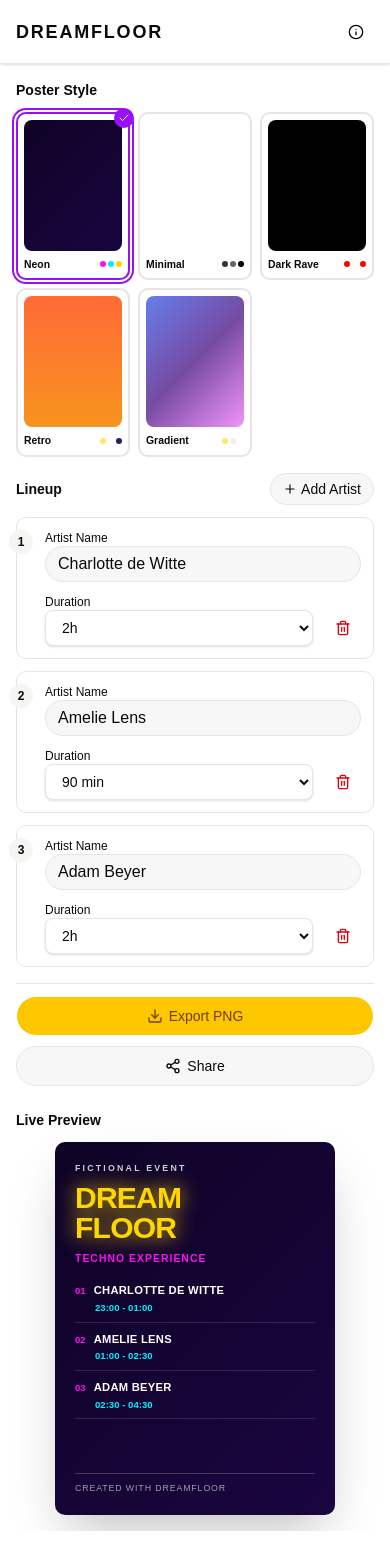
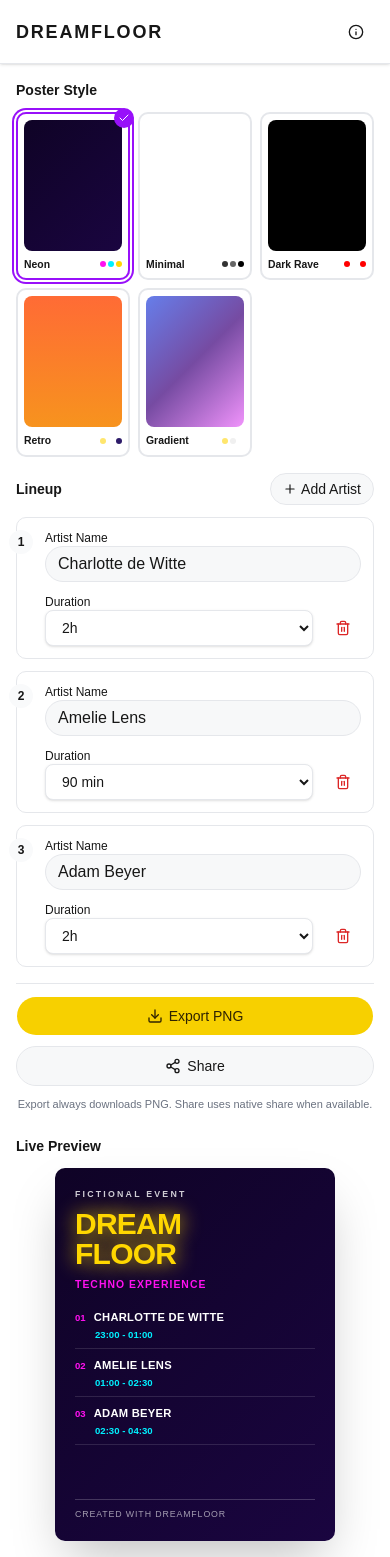
Before and after one commit to mholtyn/dreamfloor, a React (Vite) app: page / in a window 390 px wide. Before the commit the page ends 1531 px from the top, so only its background shows below. Built offline with nearby package versions, Linux system fonts and the light colour scheme.

Commit message:
feat: v1.1

```diff
--- a/src/App.tsx
+++ b/src/App.tsx
@@ -1,14 +1,13 @@
 import { useState } from "react";
-import type { PresetId, LineupSlot } from "@/types";
+import { ExportActions } from "@/components/export-actions";
+import { InfoModal } from "@/components/info-modal";
+import { LineupBuilder } from "@/components/lineup-builder";
+import { PosterPreview } from "@/components/poster-preview";
+import { PresetSelector } from "@/components/preset-selector";
 import { TopBar } from "@/components/top-bar";
-import { InfoModal } from "@/components/info-modal";
-import { PresetSelector } from "@/components/preset-selector";
-import { PosterPreview } from "@/components/poster-preview";
-import { LineupBuilder } from "@/components/lineup-builder";
-import { ExportActions } from "@/components/export-actions";
+import type { LineupSlot, PresetId } from "@/types";
 
 const INITIAL_PRESET_ID: PresetId = "neon";
-
 const INITIAL_LINEUP_SLOTS: LineupSlot[] = [
   { artistName: "Charlotte de Witte", durationMinutes: 120 },
   { artistName: "Amelie Lens", durationMinutes: 90 },
@@ -17,50 +16,30 @@ const INITIAL_LINEUP_SLOTS: LineupSlot[] = [
 
 function App() {
   const [isInfoModalOpen, setIsInfoModalOpen] = useState(false);
-  const [selectedPresetId, setSelectedPresetId] =
-    useState<PresetId>(INITIAL_PRESET_ID);
-  const [lineupSlots, setLineupSlots] =
-    useState<LineupSlot[]>(INITIAL_LINEUP_SLOTS);
+  const [selectedPresetId, setSelectedPresetId] = useState<PresetId>(INITIAL_PRESET_ID);
+  const [lineupSlots, setLineupSlots] = useState<LineupSlot[]>(INITIAL_LINEUP_SLOTS);
 
-  const isLineupValid = lineupSlots.some(
-    (slot) => slot.artistName.trim().length > 0,
-  );
+  const isLineupValid = lineupSlots.some((slot) => slot.artistName.trim().length > 0);
 
   return (
     <div className="flex min-h-screen flex-col bg-background text-foreground">
       <TopBar onInfoClick={() => setIsInfoModalOpen(true)} />
       <InfoModal open={isInfoModalOpen} onOpenChange={setIsInfoModalOpen} />
 
-      <main className="mx-auto w-full max-w-7xl flex-1 p-4 lg:grid lg:grid-cols-[minmax(300px,480px)_1fr] lg:gap-8 lg:p-8">
-        {/* Preview column (left on desktop, below controls on mobile) */}
-        <div className="hidden lg:block">
-          <div className="sticky top-20 self-start">
-            <PosterPreview
-              presetId={selectedPresetId}
-              lineupSlots={lineupSlots}
-            />
-          </div>
-        </div>
-
-        {/* Controls column (right on desktop, top on mobile) */}
-        <div className="space-y-4 lg:space-y-6">
+      <main className="mx-auto w-full max-w-7xl flex-1 p-4 lg:grid lg:grid-cols-[minmax(300px,480px)_1fr] lg:items-start lg:gap-8 lg:p-8">
+        <div className="order-1 space-y-4 lg:order-2 lg:space-y-6">
           <PresetSelector
             selectedPresetId={selectedPresetId}
             onSelectPreset={setSelectedPresetId}
           />
-          <LineupBuilder
-            lineupSlots={lineupSlots}
-            onSlotsChange={setLineupSlots}
-          />
+          <LineupBuilder lineupSlots={lineupSlots} onSlotsChange={setLineupSlots} />
           <ExportActions isLineupValid={isLineupValid} />
         </div>
 
-        {/* Preview on mobile (below controls) */}
-        <div className="mt-6 lg:hidden">
-          <PosterPreview
-            presetId={selectedPresetId}
-            lineupSlots={lineupSlots}
-          />
+        <div className="order-2 mt-6 lg:order-1 lg:mt-0 lg:self-start">
+          <div className="lg:sticky lg:top-20">
+            <PosterPreview presetId={selectedPresetId} lineupSlots={lineupSlots} />
+          </div>
         </div>
       </main>
     </div>
--- a/src/components/artist-autocomplete.tsx
+++ b/src/components/artist-autocomplete.tsx
@@ -1,4 +1,4 @@
-import { useState, useRef } from "react";
+import { useRef, useState } from "react";
 import { Input } from "@/components/ui/input";
 import { TECHNO_ARTISTS } from "@/data/artists";
 import { cn } from "@/lib/utils";
@@ -27,6 +27,8 @@ export function ArtistAutocomplete({
         ).slice(0, MAX_VISIBLE_SUGGESTIONS)
       : [];
 
+  const shouldShowSuggestions = isSuggestionsOpen && filteredSuggestions.length > 0;
+
   function handleFocus() {
     if (blurTimeoutRef.current) {
       clearTimeout(blurTimeoutRef.current);
@@ -46,8 +48,22 @@ export function ArtistAutocomplete({
     setIsSuggestionsOpen(false);
   }
 
-  const shouldShowSuggestions =
-    isSuggestionsOpen && filteredSuggestions.length > 0;
+  if (!shouldShowSuggestions) {
+    return (
+      <div className="relative">
+        <Input
+          type="text"
+          value={value}
+          onChange={(event) => onChangeArtistName(event.target.value)}
+          onFocus={handleFocus}
+          onBlur={handleBlur}
+          placeholder={placeholder}
+          className="w-full"
+          autoComplete="off"
+        />
+      </div>
+    );
+  }
 
   return (
     <div className="relative">
@@ -62,7 +78,6 @@ export function ArtistAutocomplete({
         autoComplete="off"
       />
 
-      {shouldShowSuggestions && (
       <ul className="absolute top-full right-0 left-0 z-30 mt-1 max-h-48 overflow-auto rounded-lg border bg-popover shadow-lg">
         {filteredSuggestions.map((artistName) => (
           <li key={artistName}>
@@ -83,7 +98,6 @@ export function ArtistAutocomplete({
           </li>
         ))}
       </ul>
-      )}
     </div>
   );
 }
--- a/src/components/export-actions.tsx
+++ b/src/components/export-actions.tsx
@@ -1,5 +1,5 @@
 import { useState } from "react";
-import { Download, Share2, Check, Loader2 } from "lucide-react";
+import { Check, Download, Loader2, Share2 } from "lucide-react";
 import { toast } from "sonner";
 import { Button } from "@/components/ui/button";
 import {
@@ -28,7 +28,7 @@ export function ExportActions({ isLineupValid }: ExportActionsProps) {
       }
       downloadBlob(posterBlob);
       setExportSucceeded(true);
-      toast.success("Poster exported!");
+      toast.success("PNG downloaded.");
       setTimeout(() => setExportSucceeded(false), 3000);
     } catch {
       toast.error("Export failed. Please try again.");
@@ -45,14 +45,21 @@ export function ExportActions({ isLineupValid }: ExportActionsProps) {
         toast.error("Failed to capture poster. Try again.");
         return;
       }
-      const didShare = await sharePosterBlob(posterBlob);
-      if (didShare) {
+
+      const shareOutcome = await sharePosterBlob(posterBlob);
+      if (shareOutcome === "shared_via_native_dialog") {
         setShareSucceeded(true);
-        toast.success("Shared successfully!");
+        toast.success("Shared via native share dialog.");
         setTimeout(() => setShareSucceeded(false), 3000);
-      } else {
-        toast.error("Could not share. Link copied to clipboard instead.");
+        return;
       }
+
+      if (shareOutcome === "downloaded_as_fallback") {
+        toast.message("Native share not available. PNG downloaded instead.");
+        return;
+      }
+
+      toast.error("Share failed. Please try again.");
     } catch {
       toast.error("Share failed. Please try again.");
     } finally {
@@ -75,11 +82,7 @@ export function ExportActions({ isLineupValid }: ExportActionsProps) {
         ) : (
           <Download className="size-4" />
         )}
-        {isExporting
-          ? "Exporting..."
-          : exportSucceeded
-            ? "Exported!"
-            : "Export PNG"}
+        {isExporting ? "Exporting..." : exportSucceeded ? "Exported!" : "Export PNG"}
       </Button>
 
       <Button
@@ -104,6 +107,10 @@ export function ExportActions({ isLineupValid }: ExportActionsProps) {
           Add at least one artist to enable export
         </p>
       )}
+
+      <p className="text-center text-[11px] text-muted-foreground">
+        Export always downloads PNG. Share uses native share when available.
+      </p>
     </div>
   );
 }
--- a/src/components/lineup-builder.tsx
+++ b/src/components/lineup-builder.tsx
@@ -1,10 +1,13 @@
 import { Plus, Trash2 } from "lucide-react";
+import { toast } from "sonner";
 import { Button } from "@/components/ui/button";
 import { Label } from "@/components/ui/label";
 import { ArtistAutocomplete } from "@/components/artist-autocomplete";
+import { TECHNO_ARTISTS } from "@/data/artists";
 import type { LineupSlot } from "@/types";
 
 const MINIMUM_SLOT_COUNT = 1;
+const MAXIMUM_SLOT_COUNT = 5;
 const DEFAULT_DURATION_MINUTES = 120;
 
 const DURATION_OPTIONS = [
@@ -15,6 +18,9 @@ const DURATION_OPTIONS = [
   { value: 240, label: "4h" },
   { value: 300, label: "5h" },
   { value: 360, label: "6h" },
+  { value: 420, label: "7h" },
+  { value: 480, label: "8h" },
+  { value: 0, label: "All night long" },
 ] as const;
 
 type LineupBuilderProps = {
@@ -22,11 +28,15 @@ type LineupBuilderProps = {
   onSlotsChange: (nextSlots: LineupSlot[]) => void;
 };
 
-export function LineupBuilder({
-  lineupSlots,
-  onSlotsChange,
-}: LineupBuilderProps) {
+export function LineupBuilder({ lineupSlots, onSlotsChange }: LineupBuilderProps) {
+  const hasAllNightLongSlot = lineupSlots.some(
+    (lineupSlot) => lineupSlot.durationMinutes === 0,
+  );
+  const hasReachedMaximumSlots = lineupSlots.length >= MAXIMUM_SLOT_COUNT;
+  const isAddSlotDisabled = hasReachedMaximumSlots || hasAllNightLongSlot;
+
   function handleAddSlot() {
+    if (isAddSlotDisabled) return;
     onSlotsChange([
       ...lineupSlots,
       { artistName: "", durationMinutes: DEFAULT_DURATION_MINUTES },
@@ -42,32 +52,55 @@ export function LineupBuilder({
   function handleArtistNameChange(slotIndex: number, nextArtistName: string) {
     onSlotsChange(
       lineupSlots.map((slot, currentIndex) =>
-        currentIndex === slotIndex
-          ? { ...slot, artistName: nextArtistName }
-          : slot,
+        currentIndex === slotIndex ? { ...slot, artistName: nextArtistName } : slot,
       ),
     );
   }
 
   function handleDurationChange(slotIndex: number, nextDuration: number) {
+    if (nextDuration === 0) {
+      const selectedSlot = lineupSlots[slotIndex];
+      const onlyAllNightLongSlot: LineupSlot = {
+        artistName: selectedSlot.artistName,
+        durationMinutes: 0,
+      };
+      onSlotsChange([onlyAllNightLongSlot]);
+      return;
+    }
+
     onSlotsChange(
       lineupSlots.map((slot, currentIndex) =>
-        currentIndex === slotIndex
-          ? { ...slot, durationMinutes: nextDuration }
-          : slot,
+        currentIndex === slotIndex ? { ...slot, durationMinutes: nextDuration } : slot,
       ),
     );
+  }
+
+  function handleSuggestArtist(artistName: string) {
+    toast.message(`Suggestion captured: ${artistName}`, {
+      description: "UI-only for MVP. API integration will come next.",
+    });
   }
 
   return (
     <div className="space-y-3">
       <div className="flex items-center justify-between">
         <h2 className="text-sm font-semibold">Lineup</h2>
-        <Button variant="outline" size="sm" onClick={handleAddSlot}>
+        <Button
+          variant="outline"
+          size="sm"
+          onClick={handleAddSlot}
+          disabled={isAddSlotDisabled}
+        >
           <Plus className="size-3.5" />
           Add Artist
         </Button>
       </div>
+
+      {hasReachedMaximumSlots && (
+        <p className="text-xs text-muted-foreground">
+          Maximum lineup size for MVP is {MAXIMUM_SLOT_COUNT} artists.
+        </p>
+      )}
 
       {lineupSlots.length === 0 ? (
         <div className="rounded-lg border-2 border-dashed p-6 text-center">
@@ -83,40 +116,48 @@ export function LineupBuilder({
               key={slotIndex}
               className="relative rounded-lg border bg-card p-3 transition-colors hover:border-muted-foreground/30 sm:p-4"
             >
-              {/* Slot number badge */}
               <div className="absolute -left-2 top-3 flex size-6 items-center justify-center rounded-full bg-muted text-xs font-semibold sm:size-7 sm:text-sm">
                 {slotIndex + 1}
               </div>
 
               <div className="ml-4 space-y-3 sm:ml-5">
-                {/* Artist name */}
                 <div>
                   <Label className="text-xs">Artist Name</Label>
                   <ArtistAutocomplete
                     value={slot.artistName}
-                    onChangeArtistName={(nextName) =>
-                      handleArtistNameChange(slotIndex, nextName)
+                    onChangeArtistName={(nextArtistName) =>
+                      handleArtistNameChange(slotIndex, nextArtistName)
                     }
                   />
+
+                  {slot.artistName.trim().length > 0 &&
+                    !TECHNO_ARTISTS.some(
+                      (artistName) =>
+                        artistName.toLowerCase() === slot.artistName.trim().toLowerCase(),
+                    ) && (
+                      <button
+                        type="button"
+                        className="mt-1 text-[11px] text-muted-foreground underline decoration-dotted underline-offset-2 hover:text-foreground"
+                        onClick={() => handleSuggestArtist(slot.artistName.trim())}
+                      >
+                        Can&apos;t find this artist? Suggest to global catalog.
+                      </button>
+                    )}
                 </div>
 
-                {/* Duration + delete row */}
                 <div className="flex items-end gap-3">
                   <div className="flex-1">
                     <Label className="text-xs">Duration</Label>
                     <select
                       value={slot.durationMinutes}
                       onChange={(event) =>
-                        handleDurationChange(
-                          slotIndex,
-                          Number(event.target.value),
-                        )
+                        handleDurationChange(slotIndex, Number(event.target.value))
                       }
                       className="flex h-9 w-full rounded-md border border-input bg-background px-3 py-1 text-sm shadow-sm transition-colors focus-visible:outline-none focus-visible:ring-1 focus-visible:ring-ring"
                     >
-                      {DURATION_OPTIONS.map((option) => (
-                        <option key={option.value} value={option.value}>
-                          {option.label}
+                      {DURATION_OPTIONS.map((durationOption) => (
+                        <option key={durationOption.value} value={durationOption.value}>
+                          {durationOption.label}
                         </option>
                       ))}
                     </select>
--- a/src/components/poster-preview.tsx
+++ b/src/components/poster-preview.tsx
@@ -9,9 +9,7 @@ type PosterPreviewProps = {
 
 export function PosterPreview({ presetId, lineupSlots }: PosterPreviewProps) {
   const presetConfig = getPresetConfigById(presetId);
-  const hasAnyArtist = lineupSlots.some(
-    (slot) => slot.artistName.trim().length > 0,
-  );
+  const hasAnyArtist = lineupSlots.some((slot) => slot.artistName.trim().length > 0);
 
   return (
     <div className="space-y-3">
@@ -25,7 +23,6 @@ export function PosterPreview({ presetId, lineupSlots }: PosterPreviewProps) {
         }}
       >
         <div className="flex h-full flex-col justify-between p-5 sm:p-7 lg:p-9">
-          {/* Header */}
           <div>
             <p
               className="text-[0.55rem] font-semibold tracking-[0.25em] uppercase opacity-80 sm:text-[0.7rem]"
@@ -55,16 +52,17 @@ export function PosterPreview({ presetId, lineupSlots }: PosterPreviewProps) {
             </p>
           </div>
 
-          {/* Lineup */}
           <div className="mt-4 flex-1">
             {hasAnyArtist ? (
               <ul className="space-y-2 sm:space-y-3">
                 {lineupSlots.map((slot, slotIndex) => {
-                  const displayName =
-                    slot.artistName.trim() || "TBA";
-                  const { startTimeLabel, endTimeLabel } =
-                    computeSlotTimeRange(slotIndex, lineupSlots);
+                  const displayName = slot.artistName.trim() || "TBA";
+                  const { startTimeLabel, endTimeLabel } = computeSlotTimeRange(
+                    slotIndex,
+                    lineupSlots,
+                  );
                   const slotNumber = String(slotIndex + 1).padStart(2, "0");
+                  const isAllNightLongSlot = slot.durationMinutes === 0;
 
                   return (
                     <li
@@ -89,7 +87,9 @@ export function PosterPreview({ presetId, lineupSlots }: PosterPreviewProps) {
                         className="mt-0.5 pl-5 text-[0.6rem] font-semibold sm:pl-6 sm:text-xs"
                         style={{ color: presetConfig.secondaryTextColor }}
                       >
-                        {startTimeLabel} - {endTimeLabel}
+                        {isAllNightLongSlot
+                          ? "All night long"
+                          : `${startTimeLabel} - ${endTimeLabel}`}
                       </p>
                     </li>
                   );
@@ -102,7 +102,6 @@ export function PosterPreview({ presetId, lineupSlots }: PosterPreviewProps) {
             )}
           </div>
 
-          {/* Footer */}
           <div
             className="mt-4 border-t pt-2"
             style={{ borderTopColor: `${presetConfig.textColor}33` }}
--- a/src/index.css
+++ b/src/index.css
@@ -128,3 +128,25 @@
     @apply font-sans;
     }
 }
+
+/* html2canvas in some environments fails on oklch; keep runtime tokens in hex */
+:root {
+  --background: #ffffff;
+  --foreground: #171717;
+  --card: #ffffff;
+  --card-foreground: #171717;
+  --popover: #ffffff;
+  --popover-foreground: #171717;
+  --primary: #f7d000;
+  --primary-foreground: #2f2300;
+  --secondary: #f3f4f6;
+  --secondary-foreground: #111827;
+  --muted: #f9fafb;
+  --muted-foreground: #6b7280;
+  --accent: #f3f4f6;
+  --accent-foreground: #111827;
+  --destructive: #dc2626;
+  --border: #e5e7eb;
+  --input: #e5e7eb;
+  --ring: #a855f7;
+}
--- a/src/utils/export-poster.ts
+++ b/src/utils/export-poster.ts
@@ -3,6 +3,11 @@ import html2canvas from "html2canvas";
 const POSTER_ELEMENT_ID = "poster-preview";
 const EXPORT_SCALE = 2;
 const EXPORT_FILENAME = "dreamfloor-poster.png";
+
+export type ShareOutcome =
+  | "shared_via_native_dialog"
+  | "downloaded_as_fallback"
+  | "failed";
 
 export async function capturePosterAsBlob(): Promise<Blob | null> {
   const posterElement = document.getElementById(POSTER_ELEMENT_ID);
@@ -15,10 +20,7 @@ export async function capturePosterAsBlob(): Promise<Blob | null> {
   });
 
   return new Promise((resolve) => {
-    canvas.toBlob(
-      (blob) => resolve(blob),
-      "image/png",
-    );
+    canvas.toBlob((blob) => resolve(blob), "image/png");
   });
 }
 
@@ -33,25 +35,22 @@ export function downloadBlob(blob: Blob): void {
   URL.revokeObjectURL(downloadUrl);
 }
 
-export async function sharePosterBlob(blob: Blob): Promise<boolean> {
-  if (navigator.share) {
-    try {
-      const posterFile = new File([blob], EXPORT_FILENAME, { type: "image/png" });
-      await navigator.share({
-        files: [posterFile],
-        title: "Dreamfloor Lineup",
-        text: "Check out my fictional techno lineup! Created with dreamfloor.io",
-      });
-      return true;
-    } catch {
-      // User cancelled or share failed — fall through to clipboard
-    }
+export async function sharePosterBlob(blob: Blob): Promise<ShareOutcome> {
+  if (!navigator.share) {
+    downloadBlob(blob);
+    return "downloaded_as_fallback";
   }
 
   try {
-    await navigator.clipboard.writeText(window.location.href);
-    return true;
+    const posterFile = new File([blob], EXPORT_FILENAME, { type: "image/png" });
+    await navigator.share({
+      files: [posterFile],
+      title: "Dreamfloor Lineup",
+      text: "Check out my fictional techno lineup! Created with dreamfloor.io",
+    });
+    return "shared_via_native_dialog";
   } catch {
-    return false;
+    downloadBlob(blob);
+    return "downloaded_as_fallback";
   }
 }
--- a/src/utils/time.ts
+++ b/src/utils/time.ts
@@ -1,5 +1,6 @@
 const MINUTES_IN_DAY = 1440;
-const DEFAULT_FIRST_SLOT_START_MINUTES = 23 * 60; // 23:00
+const DEFAULT_FIRST_SLOT_START_MINUTES = 23 * 60;
+const ALL_NIGHT_LONG_DURATION_MINUTES = 8 * 60;
 
 export function formatMinutesAsTimeLabel(totalMinutes: number): string {
   const normalizedMinutes =
@@ -9,6 +10,13 @@ export function formatMinutesAsTimeLabel(totalMinutes: number): string {
   return `${String(hours).padStart(2, "0")}:${String(minutes).padStart(2, "0")}`;
 }
 
+function normalizeDurationForTimeline(durationMinutes: number): number {
+  if (durationMinutes === 0) {
+    return ALL_NIGHT_LONG_DURATION_MINUTES;
+  }
+  return durationMinutes;
+}
+
 export function computeSlotTimeRange(
   slotIndex: number,
   allSlots: { durationMinutes: number }[],
@@ -16,9 +24,15 @@ export function computeSlotTimeRange(
 ): { startTimeLabel: string; endTimeLabel: string } {
   let currentStartMinutes = firstSlotStartMinutes;
   for (let slotBeforeIndex = 0; slotBeforeIndex < slotIndex; slotBeforeIndex++) {
-    currentStartMinutes += allSlots[slotBeforeIndex].durationMinutes;
+    currentStartMinutes += normalizeDurationForTimeline(
+      allSlots[slotBeforeIndex].durationMinutes,
+    );
   }
-  const endMinutes = currentStartMinutes + allSlots[slotIndex].durationMinutes;
+
+  const currentSlotDurationMinutes = normalizeDurationForTimeline(
+    allSlots[slotIndex].durationMinutes,
+  );
+  const endMinutes = currentStartMinutes + currentSlotDurationMinutes;
   return {
     startTimeLabel: formatMinutesAsTimeLabel(currentStartMinutes),
     endTimeLabel: formatMinutesAsTimeLabel(endMinutes),
```
Lines whose indentation alone changed are shown as unchanged.
